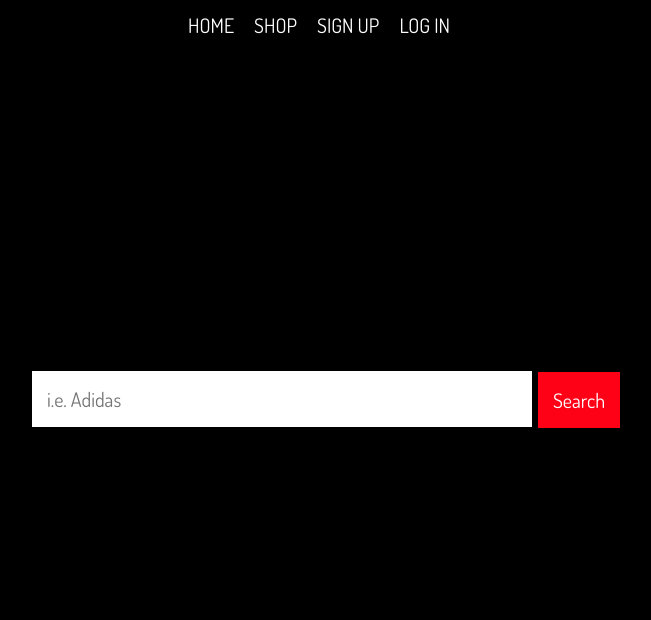
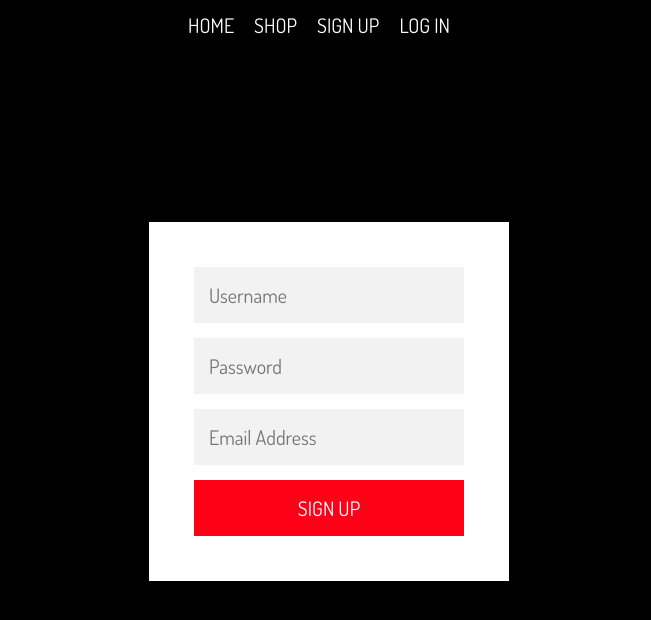
Before and after one commit to Amir-Hackett/OG-SNKRS, a React (Create React App) app in the folder client/: page / in a window 1280 px wide. Both pictures are taken after a click on the link "SIGN UP". Shown: the top 620 px of the page, without its empty margins (311-962 px from the left). Built offline with nearby package versions, Linux system fonts and the light colour scheme; no server answers.

Commit message:
created login and signup forms

```diff
--- a/client/src/components/Login/Login.css
+++ b/client/src/components/Login/Login.css
@@ -0,0 +1,95 @@
+.login-page {
+    width: 360px;
+    padding: 8% 0 0;
+    margin: auto;
+    display: flex;
+    justify-content: center;
+    align-items: center;
+    text-align: center;
+    min-height: 100vh;
+  }
+  .form {
+    position: relative;
+    z-index: 1;
+    background: #FFFFFF;
+    max-width: 360px;
+    margin: 0 auto 100px;
+    padding: 45px;
+    text-align: center;
+    box-shadow: 0 0 20px 0 rgba(0, 0, 0, 0.2), 0 5px 5px 0 rgba(0, 0, 0, 0.24);
+  }
+  .form input {
+    outline: 0;
+    background: #f2f2f2;
+    width: 100%;
+    border: 0;
+    margin: 0 0 15px;
+    padding: 15px;
+    box-sizing: border-box;
+    font-size: 20px;
+  }
+  .form button {
+    text-transform: uppercase;
+    outline: 0;
+    background: #ff0117;
+    width: 100%;
+    border: 0;
+    padding: 15px;
+    color: #FFFFFF;
+    font-size: 20px;
+    -webkit-transition: all 0.3 ease;
+    transition: all 0.3 ease;
+    cursor: pointer;
+  }
+  .form button:hover,.form button:active,.form button:focus {
+    background: #ff0117;
+  }
+  .form .message {
+    margin: 15px 0 0;
+    color: #b3b3b3;
+    font-size: 12px;
+  }
+  .form .message a {
+    color: #4CAF50;
+    text-decoration: none;
+  }
+  .form .register-form {
+    display: none;
+  }
+  .container {
+    position: relative;
+    z-index: 1;
+    max-width: 300px;
+    margin: 0 auto;
+  }
+  .container:before, .container:after {
+    content: "";
+    display: block;
+    clear: both;
+  }
+  .container .info {
+    margin: 50px auto;
+    text-align: center;
+  }
+  .container .info h1 {
+    margin: 0 0 15px;
+    padding: 0;
+    font-size: 36px;
+    font-weight: 300;
+    color: #1a1a1a;
+  }
+  .container .info span {
+    color: #4d4d4d;
+    font-size: 12px;
+  }
+  .container .info span a {
+    color: #000000;
+    text-decoration: none;
+  }
+  .container .info span .fa {
+    color: #EF3B3A;
+  }
+  body {
+    -webkit-font-smoothing: antialiased;
+    -moz-osx-font-smoothing: grayscale;
+  }
--- a/client/src/components/Login/index.js
+++ b/client/src/components/Login/index.js
@@ -2,14 +2,17 @@
 import './Login.css';
 
 function Login() {
-    return (
-        <div className="search">
-            <form className="search-form">
-                <input type="text" placeholder="i.e. NIKE" />
-                <input type="submit" value="Search" />
-            </form>
-        </div>
-    )
+  return (
+    <div class="login-page">
+      <div class="form">
+        <form class="login-form">
+          <input type="text" placeholder="Username" />
+          <input type="password" placeholder="Password" />
+          <button>Login</button>
+        </form>
+      </div>
+    </div>
+  )
 }
 
 export default Login;
--- a/client/src/components/Signup/SignUp.css
+++ b/client/src/components/Signup/SignUp.css
@@ -0,0 +1,95 @@
+.login-page {
+    width: 360px;
+    padding: 8% 0 0;
+    margin: auto;
+    display: flex;
+    justify-content: center;
+    align-items: center;
+    text-align: center;
+    min-height: 100vh;
+  }
+  .form {
+    position: relative;
+    z-index: 1;
+    background: #FFFFFF;
+    max-width: 360px;
+    margin: 0 auto 100px;
+    padding: 45px;
+    text-align: center;
+    box-shadow: 0 0 20px 0 rgba(0, 0, 0, 0.2), 0 5px 5px 0 rgba(0, 0, 0, 0.24);
+  }
+  .form input {
+    outline: 0;
+    background: #f2f2f2;
+    width: 100%;
+    border: 0;
+    margin: 0 0 15px;
+    padding: 15px;
+    box-sizing: border-box;
+    font-size: 20px;
+  }
+  .form button {
+    text-transform: uppercase;
+    outline: 0;
+    background: #ff0117;
+    width: 100%;
+    border: 0;
+    padding: 15px;
+    color: #FFFFFF;
+    font-size: 20px;
+    -webkit-transition: all 0.3 ease;
+    transition: all 0.3 ease;
+    cursor: pointer;
+  }
+  .form button:hover,.form button:active,.form button:focus {
+    background: #ff0117;
+  }
+  .form .message {
+    margin: 15px 0 0;
+    color: #b3b3b3;
+    font-size: 12px;
+  }
+  .form .message a {
+    color: #4CAF50;
+    text-decoration: none;
+  }
+  .form .register-form {
+    display: none;
+  }
+  .container {
+    position: relative;
+    z-index: 1;
+    max-width: 300px;
+    margin: 0 auto;
+  }
+  .container:before, .container:after {
+    content: "";
+    display: block;
+    clear: both;
+  }
+  .container .info {
+    margin: 50px auto;
+    text-align: center;
+  }
+  .container .info h1 {
+    margin: 0 0 15px;
+    padding: 0;
+    font-size: 36px;
+    font-weight: 300;
+    color: #1a1a1a;
+  }
+  .container .info span {
+    color: #4d4d4d;
+    font-size: 12px;
+  }
+  .container .info span a {
+    color: #000000;
+    text-decoration: none;
+  }
+  .container .info span .fa {
+    color: #EF3B3A;
+  }
+  body {
+    -webkit-font-smoothing: antialiased;
+    -moz-osx-font-smoothing: grayscale;
+  }
--- a/client/src/components/Signup/index.js
+++ b/client/src/components/Signup/index.js
@@ -2,14 +2,18 @@
 import './SignUp.css';
 
 function SignUp() {
-    return (
-        <div className="search">
-            <form className="search-form">
-                <input type="text" placeholder="i.e. Adidas" />
-                <input type="submit" value="Search" />
-            </form>
-        </div>
-    )
+  return (
+    <div class="login-page">
+      <div class="form">
+        <form class="login-form">
+          <input type="text" placeholder="Username" />
+          <input type="password" placeholder="Password" />
+          <input type="email" placeholder="Email Address" />
+          <button>Sign Up</button>
+        </form>
+      </div>
+    </div>
+  )
 }
 
 export default SignUp;
```
